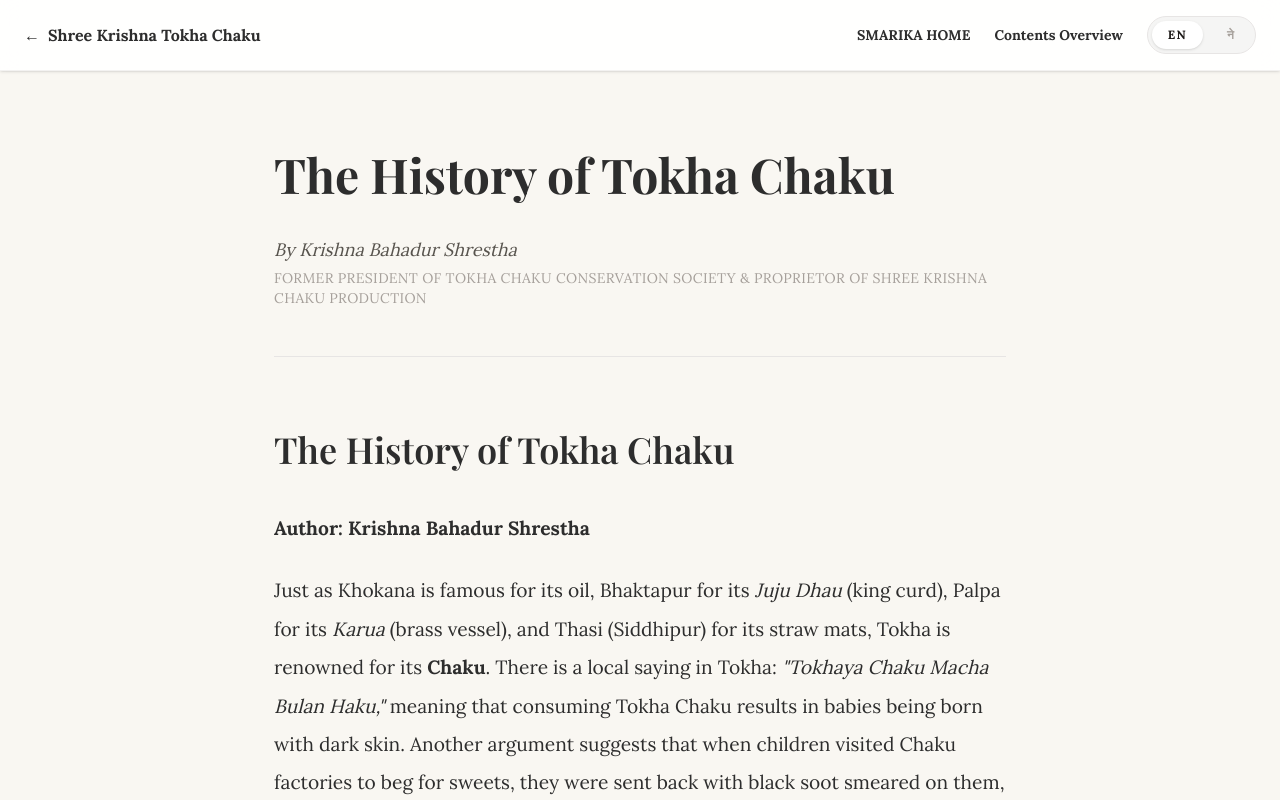
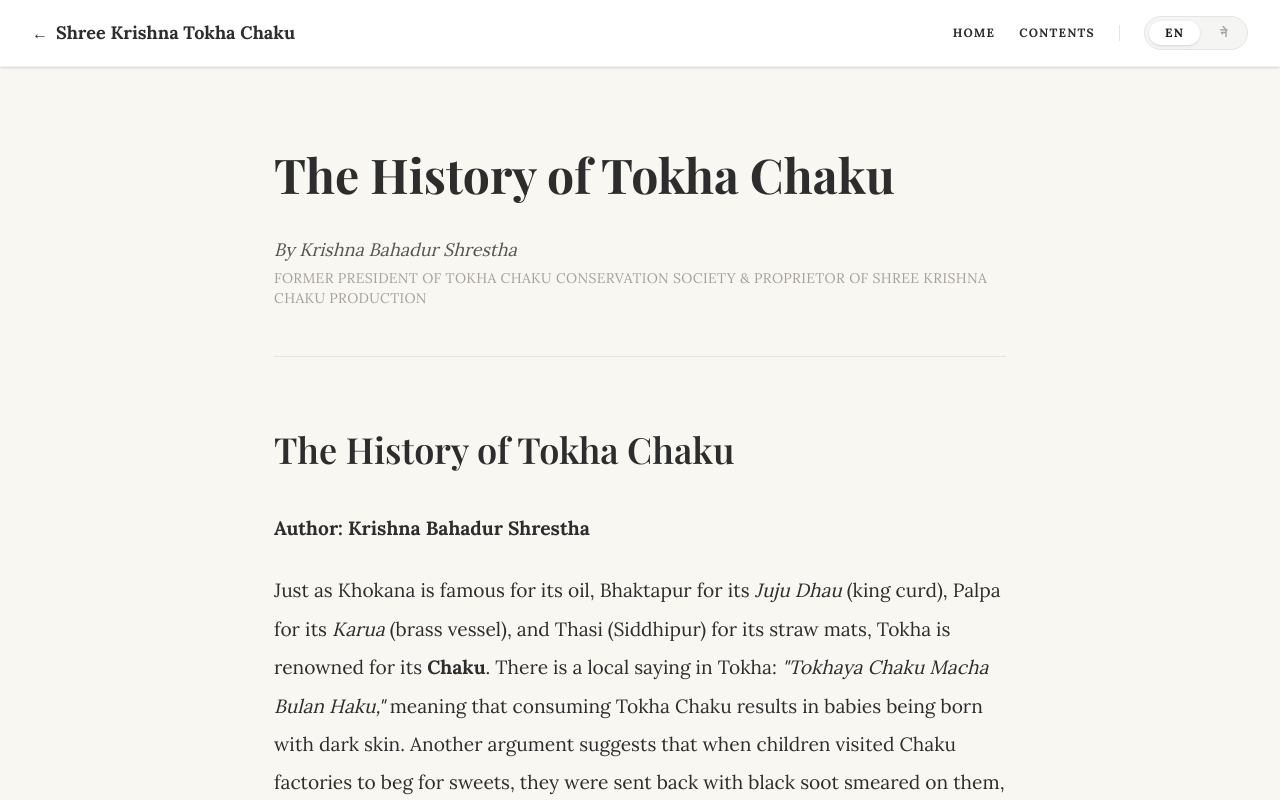
Before and after one commit to sweetpotato-mo/DigitizingSmarika, a Next.js app: page /archive/history-of-tokha-chaku in a window 1280 px wide. Shown: the top 800 px of the page. Built offline with nearby package versions, Linux system fonts and the light colour scheme; a web font is replaced by a local one.

Commit message:
nav bar aesthetic and contents scroll

```diff
--- a/app/archive/[slug]/ArchiveClient.tsx
+++ b/app/archive/[slug]/ArchiveClient.tsx
@@ -14,7 +14,7 @@ export default function ArchiveClient({ slug }: { slug: string }) {
   const [content, setContent] = useState('')
   const [loading, setLoading] = useState(true)
   const [metadata, setMetadata] = useState<any>(null)
-  const [articles, setArticles] = useState<any[]>([]) // For the TOC at the bottom
+  const [articles, setArticles] = useState<any[]>([])
   const [availableLanguages, setAvailableLanguages] = useState<string[]>([])
   const [loadedLang, setLoadedLang] = useState('')
 
@@ -27,10 +27,9 @@ export default function ArchiveClient({ slug }: { slug: string }) {
         const libRes = await fetch('/library.json')
         const libData = await libRes.json()
 
-        // 1. Setup current article metadata
         const meta = libData.find((a: any) => a.slug === slug)
         setMetadata(meta)
-        setArticles(libData) // 2. Store all articles for the TOC
+        setArticles(libData)
 
         const available = meta?.languageAvailability || ['en']
         setAvailableLanguages(available)
@@ -60,7 +59,6 @@ export default function ArchiveClient({ slug }: { slug: string }) {
   return (
     <div className="min-h-screen bg-[#F9F7F2] pt-24">
       <article className="max-w-[780px] mx-auto px-6 py-12">
-        {/* Article Header */}
         <header className="mb-14 border-b border-stone-200 pb-12">
           <h1 className="font-playfair text-4xl md:text-5xl font-bold text-[#2D2D2D] mb-8 leading-tight">
             {loadedLang === 'ne' ? metadata?.titleNe : metadata?.titleEn}
@@ -68,7 +66,6 @@ export default function ArchiveClient({ slug }: { slug: string }) {
           <p className="font-lora italic text-stone-600 text-lg">By {metadata?.author}</p>
           <p className="text-stone-400 text-sm mt-1 uppercase tracking-wide">{metadata?.designation}</p>
 
-          {/* Newari Invitation */}
           {availableLanguages.includes('new') && loadedLang !== 'new' && (
             <div className="mt-10 p-6 bg-stone-50 border border-stone-200 rounded-lg flex flex-col md:flex-row items-center justify-between gap-6 shadow-sm">
               <div className="text-stone-700 text-sm font-lora">
@@ -82,13 +79,12 @@ export default function ArchiveClient({ slug }: { slug: string }) {
           )}
         </header>
 
-        {/* Article Body */}
         <div className={`markdown-content prose prose-stone max-w-none text-[1.2rem] leading-[2] ${loadedLang === 'new' || loadedLang === 'ne' ? 'font-noto' : 'font-lora'} prose-p:mb-10`}>
           <ReactMarkdown remarkPlugins={[remarkGfm]}>{content}</ReactMarkdown>
         </div>
 
-        {/* --- Table of Contents Footer --- */}
-        <div className="mt-32 pt-20 border-t-2 border-stone-200">
+        {/* --- Table of Contents Footer with ID FIX --- */}
+        <div id="toc" className="mt-32 pt-20 border-t-2 border-stone-200 scroll-mt-32">
           <div className="flex items-center justify-center mb-16">
             <div className="h-[1px] w-12 bg-stone-300" />
             <span className="mx-6 text-stone-500 text-2xl font-black font-playfair tracking-[0.2em] uppercase">
--- a/components/NavBar.tsx
+++ b/components/NavBar.tsx
@@ -11,40 +11,81 @@ export default function NavBar() {
   const searchParams = useSearchParams()
 
   const branding = language === 'ne' ? 'श्री कृष्ण टोखा चाकु' : 'Shree Krishna Tokha Chaku'
-  const homeText = language === 'ne' ? 'स्मारिका गृहपृष्ठ' : 'SMARIKA HOME'
-  const tocText = language === 'ne' ? 'लेख सूची' : 'Contents Overview'
+  const homeText = language === 'ne' ? 'गृहपृष्ठ' : 'HOME'
+  const tocText = language === 'ne' ? 'सूची' : 'CONTENTS'
+
+  // Detect if the user is currently reading an article
+  const isArchivePage = pathname.startsWith('/archive/')
 
   const handleNavLanguageChange = (newLang: 'en' | 'ne') => {
     setLanguage(newLang)
-    if (pathname.startsWith('/archive/')) {
+    if (isArchivePage) {
       const params = new URLSearchParams(searchParams.toString())
       params.set('lang', newLang)
       router.push(`${pathname}?${params.toString()}`)
     }
   }
 
+  // Logic to handle internal jumping vs homepage navigation
+  const handleTocClick = (e: React.MouseEvent<HTMLAnchorElement>) => {
+    if (isArchivePage) {
+      // Prevent standard link navigation
+      e.preventDefault()
+
+      // Target the 'id="toc"' div at the bottom of ArchiveClient
+      const tocElement = document.getElementById('toc')
+      if (tocElement) {
+        tocElement.scrollIntoView({ behavior: 'smooth' })
+      }
+    }
+  }
+
   return (
-    <nav className="fixed top-0 left-0 right-0 z-50 bg-white/90 backdrop-blur-md border-b border-stone-200/50 shadow-sm">
-      <div className="max-w-7xl mx-auto px-6 py-4 flex items-center justify-between">
-        {/* Absolute URL to restore the link to tokhachaku.com */}
+    <nav className="fixed top-0 left-0 right-0 z-50 bg-white/95 backdrop-blur-md border-b border-stone-200/50 shadow-sm">
+      <div className="max-w-7xl mx-auto px-4 md:px-8 py-3 md:py-4 flex items-center justify-between gap-2">
+
         <a
           href="https://tokhachaku.com"
-          className="flex items-center gap-2 font-playfair font-black text-[#2D2D2D] hover:opacity-70 transition-opacity"
+          className="flex items-center gap-1 md:gap-2 font-playfair font-black text-[#2D2D2D] hover:opacity-70 transition-opacity shrink-0"
         >
-          <span>←</span>
-          <span className={language === 'ne' ? 'font-noto' : ''}>{branding}</span>
+          <span className="text-sm md:text-base">←</span>
+          <span className={`text-xs sm:text-sm md:text-lg leading-tight ${language === 'ne' ? 'font-noto' : ''}`}>
+            {branding}
+          </span>
         </a>
 
-        <div className="flex items-center gap-6">
-          <Link href="/" className={`text-sm hover:text-stone-500 transition-colors font-bold ${language === 'ne' ? 'font-noto' : 'font-lora'}`}>
-            {homeText}
-          </Link>
-          <Link href="/#toc" className={`text-sm hover:text-stone-500 transition-colors font-bold ${language === 'ne' ? 'font-noto' : 'font-lora'}`}>
-            {tocText}
-          </Link>
-          <div className="flex items-center gap-2 bg-stone-100 rounded-full p-1 border border-stone-200">
-            <button onClick={() => handleNavLanguageChange('en')} className={`px-4 py-1.5 rounded-full text-xs font-black tracking-widest ${language === 'en' ? 'bg-white shadow-sm text-stone-900' : 'text-stone-400'}`}>EN</button>
-            <button onClick={() => handleNavLanguageChange('ne')} className={`px-4 py-1.5 rounded-full text-xs font-black tracking-widest ${language === 'ne' ? 'bg-white shadow-sm text-stone-900' : 'text-stone-400'}`}>ने</button>
+        <div className="flex items-center gap-3 md:gap-6">
+          <div className="flex items-center gap-3 md:gap-6 border-r border-stone-200 pr-3 md:pr-6">
+            <Link
+              href="/"
+              className={`text-[10px] md:text-xs tracking-widest uppercase hover:text-stone-500 transition-colors font-black ${language === 'ne' ? 'font-noto' : 'font-lora'}`}
+            >
+              {homeText}
+            </Link>
+
+            {/* If on archive page, stay on page and scroll. If on home, jump to the section. */}
+            <Link
+              href={isArchivePage ? "#toc" : "/#toc"}
+              onClick={handleTocClick}
+              className={`text-[10px] md:text-xs tracking-widest uppercase hover:text-stone-500 transition-colors font-black ${language === 'ne' ? 'font-noto' : 'font-lora'}`}
+            >
+              {tocText}
+            </Link>
+          </div>
+
+          <div className="flex items-center gap-1 bg-stone-100 rounded-full p-0.5 md:p-1 border border-stone-200">
+            <button
+              onClick={() => handleNavLanguageChange('en')}
+              className={`px-2 md:px-4 py-1 rounded-full text-[9px] md:text-xs font-black tracking-tighter md:tracking-widest ${language === 'en' ? 'bg-white shadow-sm text-stone-900' : 'text-stone-400'}`}
+            >
+              EN
+            </button>
+            <button
+              onClick={() => handleNavLanguageChange('ne')}
+              className={`px-2 md:px-4 py-1 rounded-full text-[9px] md:text-xs font-black ${language === 'ne' ? 'bg-white shadow-sm text-stone-900' : 'text-stone-400'}`}
+            >
+              ने
+            </button>
           </div>
         </div>
       </div>
```
